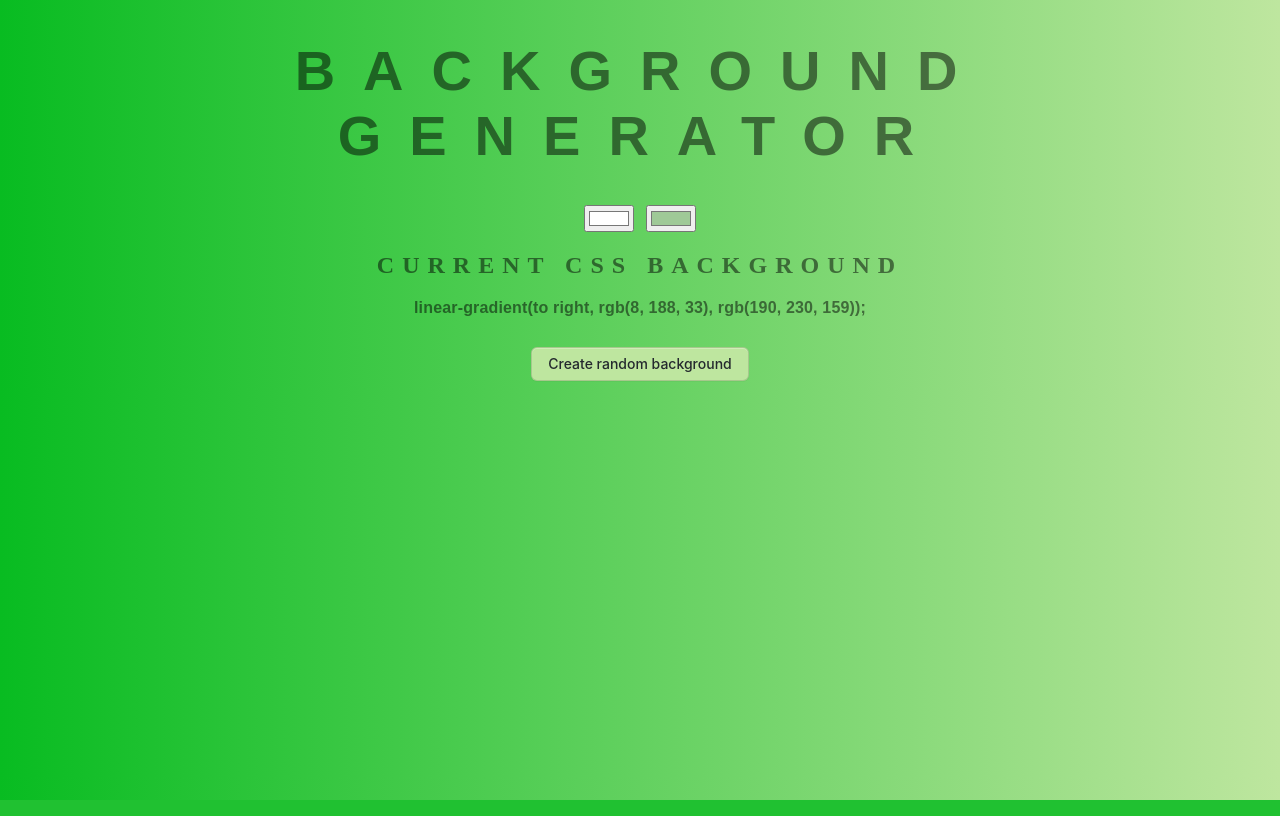
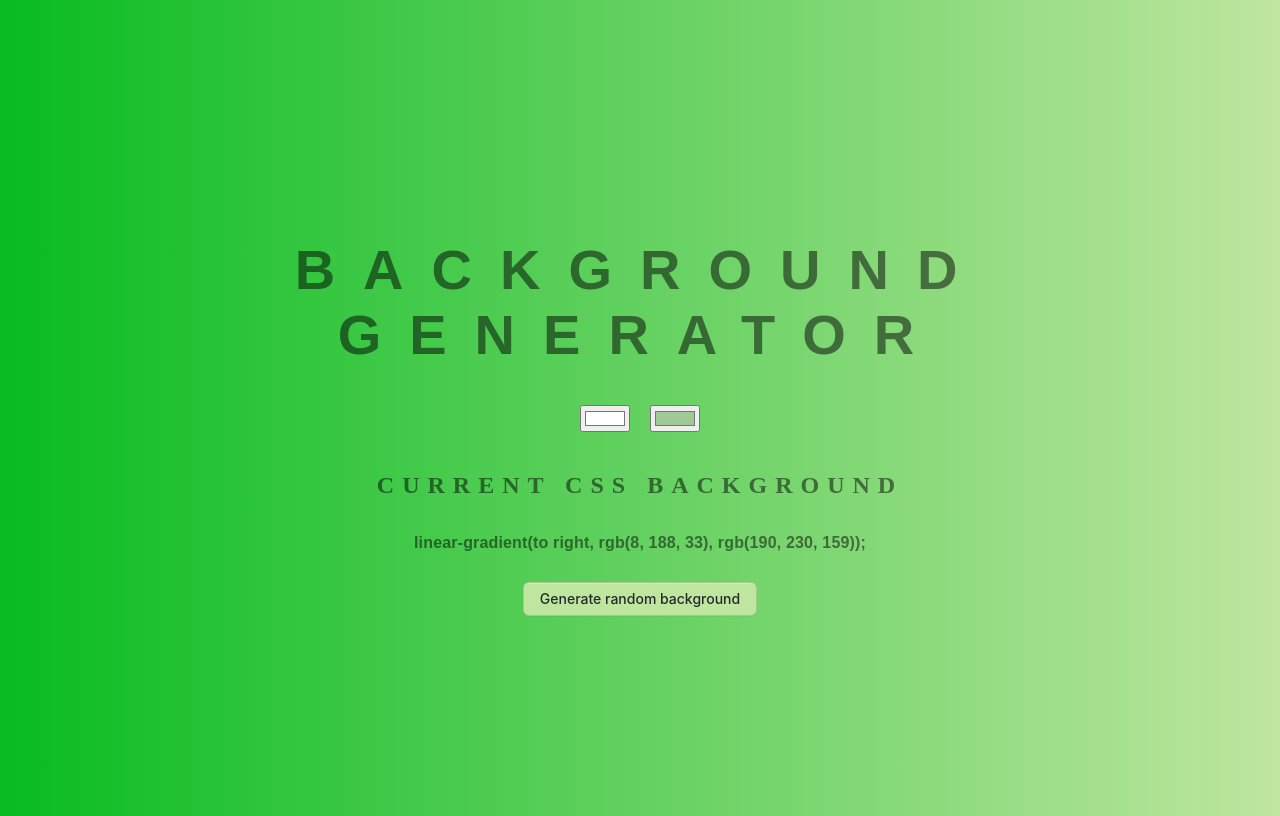
Before and after one commit to LeonardoTrapani/background_generator, a PHP site: page / in a window 1280 px wide. Run offline with PHP 8.4, Linux system fonts and the light colour scheme.

Commit message:
center div + minor changes

```diff
--- a/index.html
+++ b/index.html
@@ -1,16 +1,20 @@
 <!DOCTYPE html>
 <html>
   <head>
-	<title>Gradient Background</title>
-	<link rel="stylesheet" type="text/css" href="style.css">
+    <title>Background Generator</title>
+    <link rel="stylesheet" type="text/css" href="style.css" />
   </head>
   <body id="gradient">
+    <div class="center-flex">
       <h1>Background Generator</h1>
-	<input class="color1" type="color" name="color1" value="#ffffff">
-	<input class="color2" type="color" name="color2" value="#9fc997">
+      <div class="row">
+        <input class="color1" type="color" name="color1" value="#ffffff" />
+        <input class="color2" type="color" name="color2" value="#9fc997" />
+      </div>
       <h2>Current CSS Background</h2>
-	<h3></h3>
-    <button class="button-4" role="button">Create random background</button>
+      <h3 id="fill"></h3>
+      <button class="button-4" role="button">Generate random background</button>
+    </div>
     <script type="text/javascript" src="script.js"></script>
   </body>
 </html>
--- a/script.js
+++ b/script.js
@@ -1,18 +1,14 @@
-var css = document.querySelector("h3");
-var color1 = document.querySelector(".color1");
-var color2 = document.querySelector(".color2");
-var body = document.getElementById("gradient");
-var button = document.querySelector("button");
+var css = document.getElementById('fill');
+var color1 = document.querySelector('.color1');
+var color2 = document.querySelector('.color2');
+var body = document.getElementById('gradient');
+var button = document.querySelector('button');
 
 function setGradientBackground() {
   body.style.background =
-	"linear-gradient(to right, "
-	+ color1.value
-	+ ", "
-	+ color2.value
-	+ ")";
+    'linear-gradient(to right, ' + color1.value + ', ' + color2.value + ')';
 
-	css.textContent = body.style.background + ";";
+  css.textContent = body.style.background + ';';
 }
 
 function setButtonColor() {
@@ -26,12 +22,14 @@ function generateNumber(maxLimit) {
 }
 
 function findBackground(colors) {
-    var command = `linear-gradient(to right, ${findColorString(colors[0])}, ${findColorString(colors[1])})`;
+  var command = `linear-gradient(to right, ${findColorString(
+    colors[0]
+  )}, ${findColorString(colors[1])})`;
   return command;
 }
 
 function findColorString(color) {
-    var color = `rgb(${color[0]}, ${color[1]}, ${color[2]})`
+  var color = `rgb(${color[0]}, ${color[1]}, ${color[2]})`;
   console.log(color);
   return color;
 }
@@ -41,22 +39,22 @@ function changeButtonBackgroundColor(color) {
 }
 
 function createRandomBacground() {
-    var colors = [[],[]]; //First array is the first color, the second one is the second color
+  var colors = [[], []]; //First array is the first color, the second one is the second color
   for (let j = 0; j < 2; j++) {
     for (let i = 0; i < 3; i++) {
       colors[j][i] = generateNumber(255);
     }
   }
   var colorsString = findBackground(colors);
-    changeButtonBackgroundColor(colors[1])
+  changeButtonBackgroundColor(colors[1]);
   body.style.background = colorsString;
-	css.textContent = body.style.background + ";";
+  css.textContent = body.style.background + ';';
 }
 
 createRandomBacground();
 
-color1.addEventListener("input", setGradientBackground);
+color1.addEventListener('input', setGradientBackground);
 
-color2.addEventListener("input", setGradientBackground);
+color2.addEventListener('input', setGradientBackground);
 
-button.addEventListener("click", createRandomBacground);
+button.addEventListener('click', createRandomBacground);
--- a/style.css
+++ b/style.css
@@ -83,3 +84,18 @@ h3 {
 .button-4:-webkit-details-marker {
   display: none;
 }
+
+.center-flex {
+  height: 100vh;
+  display: flex;
+  align-items: center;
+  justify-content: center;
+  flex-direction: column;
+}
+
+.row {
+  display: flex;
+  align-items: center;
+  gap: 20px;
+  margin-bottom: 20px;
+}
```
Also changed, not shown: other parts of style.css (+15 -14 lines). Lines whose indentation alone changed are shown as unchanged.
